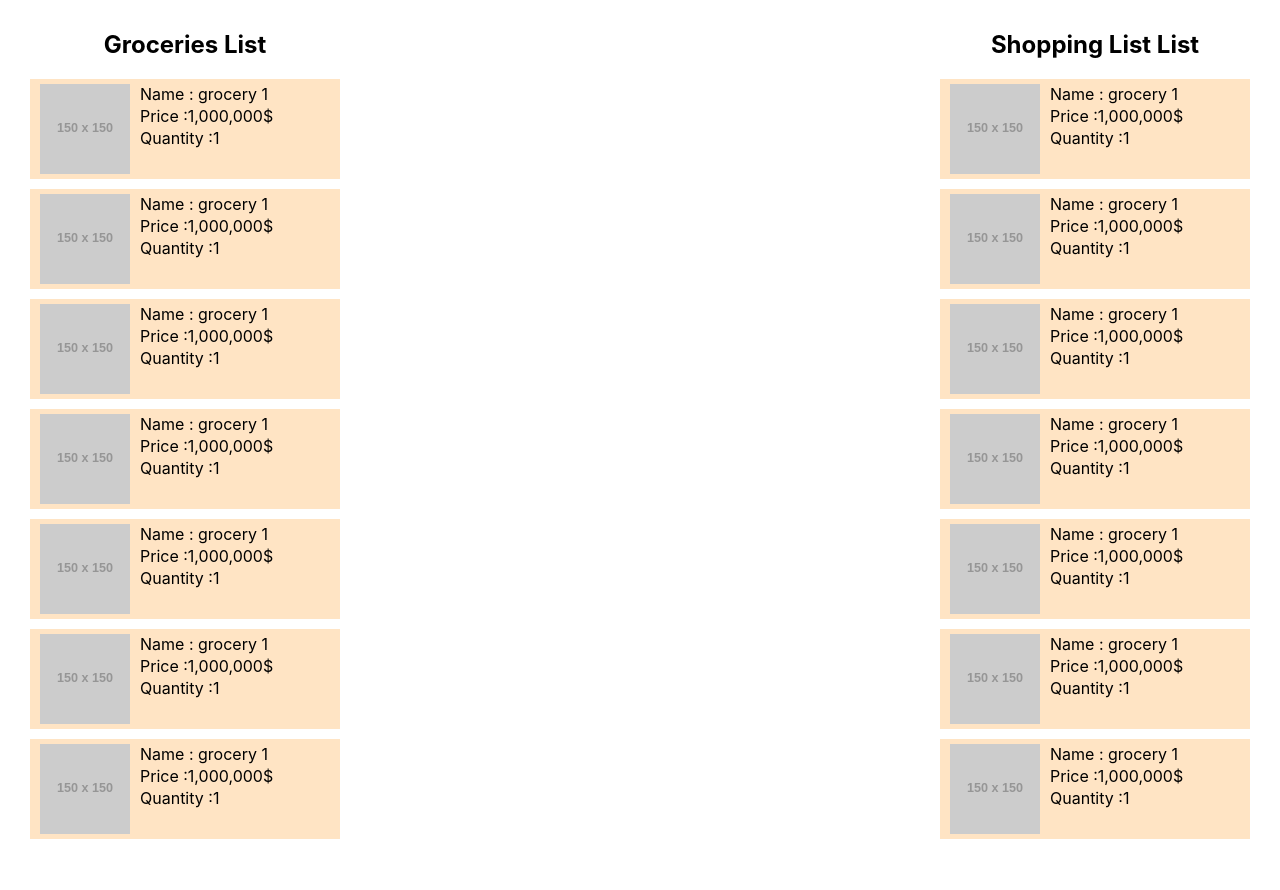
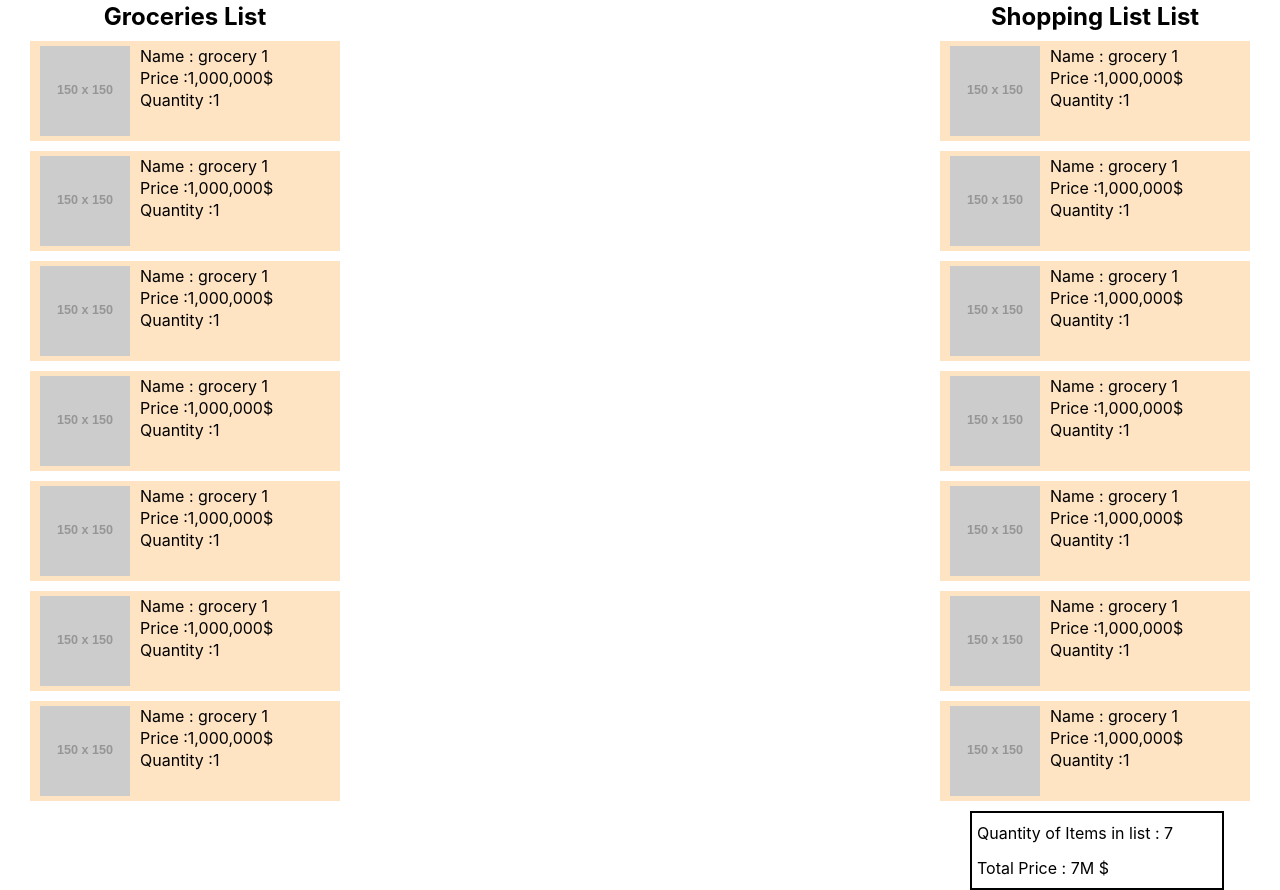
Before and after one commit to KoganLior/ReactGroceriesList, a React (Create React App) app in the folder my-app/: page / in a window 1280 px wide. Before the commit the page ends 849 px from the top, so only its background shows below. Built offline with nearby package versions, Linux system fonts and the light colour scheme.

Commit message:
First design for the orders summary component

```diff
--- a/my-app/src/App.css
+++ b/my-app/src/App.css
@@ -1,11 +1,11 @@
 .App{
   display: flex;
   justify-content: space-between;
-  padding-top: 10px;
 }
 
 .shoppingList{
   margin-right: 20px;
+
 }
 .groceriesList{
   margin-left: 20px;
@@ -13,4 +13,6 @@
 
 .listTitle{
   text-align: center;
+  margin-block-start: 2px;
+  margin-block-end: 2px;
 }
--- a/my-app/src/App.js
+++ b/my-app/src/App.js
@@ -1,6 +1,8 @@
 import "./App.css";
 import Grocery from "./Grocery";
 import "./grocery.css";
+import OrderSummary from "./orderSummary";
+import "./orderSummary.css"
 function App() {
   return (
     <div className="App">
@@ -24,8 +26,11 @@ function App() {
       <Grocery name="grocery 1" price="1,000,000$" quantity="1"></Grocery>
       <Grocery name="grocery 1" price="1,000,000$" quantity="1"></Grocery>
       <Grocery name="grocery 1" price="1,000,000$" quantity="1"></Grocery>
+      <OrderSummary price="7M $" quantity="7"></OrderSummary>
       </div>
+
     </div>
+
   );
 }
 
--- /dev/null
+++ b/my-app/src/orderSummary.css
@@ -0,0 +1,13 @@
+.summaryBox{
+    display: flex;
+    flex-direction: column;
+    border: 2px solid black;
+    height: 75px;
+    width: 250px;
+    margin-left: 40px;
+    }
+.summaryBox p{
+    margin-block-start: 10px;
+    margin-block-end: 5px;
+    padding-left: 5px;
+}
--- /dev/null
+++ b/my-app/src/orderSummary.js
@@ -0,0 +1,9 @@
+function OrderSummary(props){
+    return(
+        <div className="summaryBox">
+            <p>Quantity of Items in list : {props.quantity}</p>
+            <p>Total Price : {props.price}</p>
+        </div>
+    )
+}
+export default OrderSummary
```
